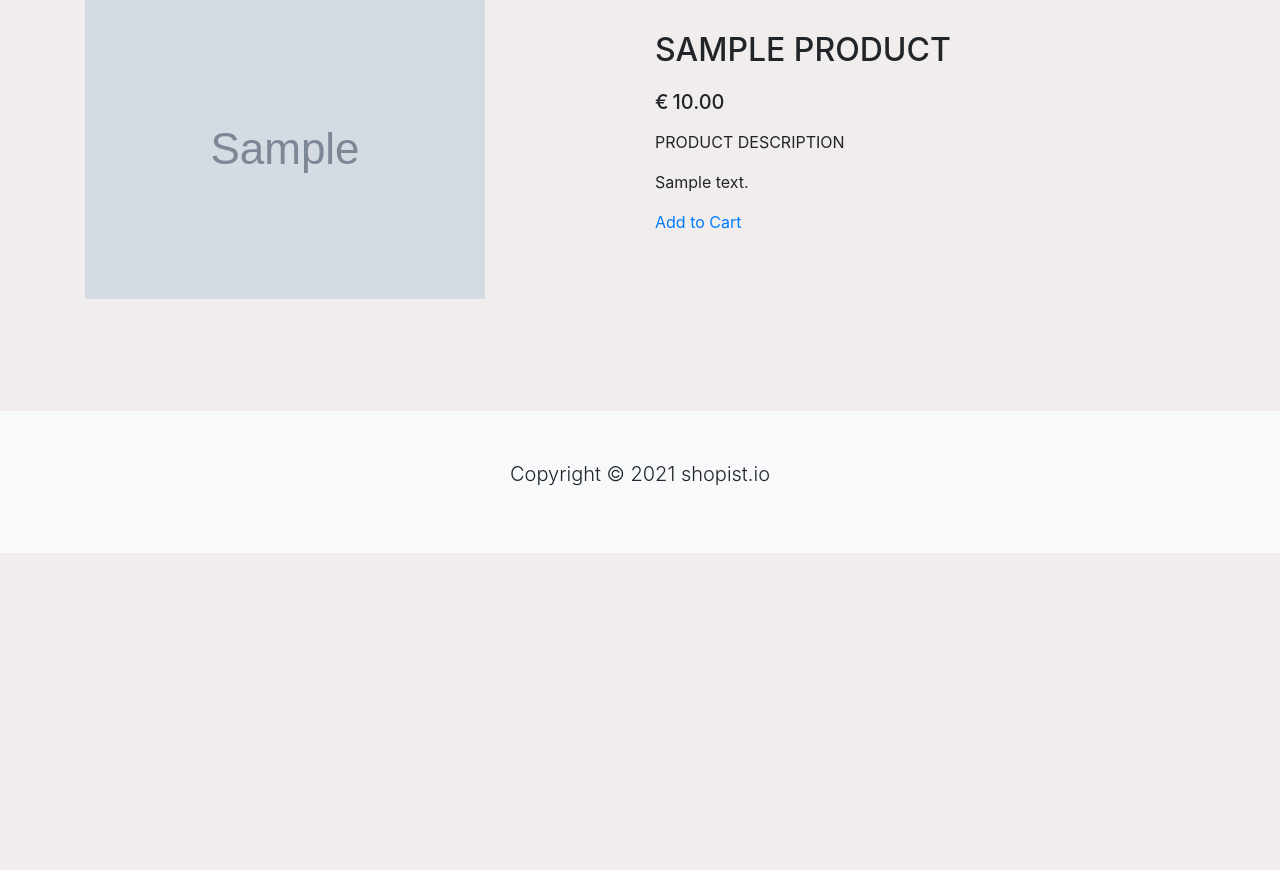
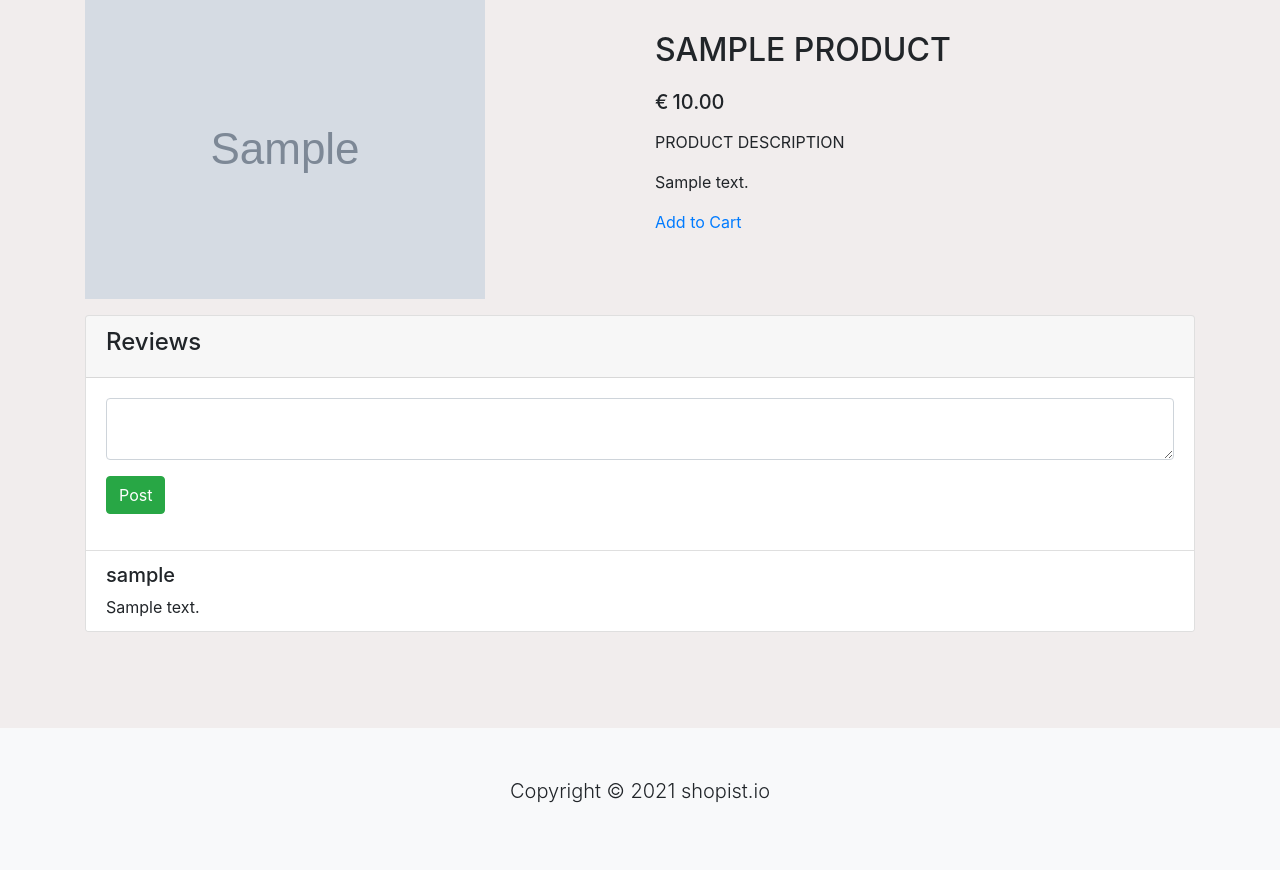
Before and after one commit to leithdm/shopist, a Django app: a page that uses store/templates/store/product_details.html in a window 1280 px wide. Shown: the part 182-1052 px from the top of the page. Before the commit the page ends 735 px from the top, so only its background shows below. Run offline with Django 3.2, Linux system fonts and the light colour scheme; a user stored in the database is signed in; tables that the repository leaves empty hold one stand-in row (values such as "Sample post"); grey boxes marked "Sample" are stand-in pictures; some libraries are stand-ins or nearby versions.

Commit message:
feat: Add ability to review product items

```diff
--- a/store/admin.py
+++ b/store/admin.py
@@ -1,5 +1,5 @@
 from django.contrib import admin
-from .models import Category, Product
+from .models import Category, Product, Review
 
 
 #customize category fields shown on the admin table
@@ -20,3 +20,4 @@ class ProductAdmin(admin.ModelAdmin):
 #site registration
 admin.site.register(Category, CategoryAdmin)
 admin.site.register(Product, ProductAdmin)
+admin.site.register(Review)
--- a/store/models.py
+++ b/store/models.py
@@ -1,7 +1,8 @@
 from django.db import models
 from django.urls import reverse
+from django.contrib.auth.models import User
 
-# Create your models here.
+''' Category Model '''
 class Category(models.Model):
     name = models.CharField(max_length=254, unique=True)
     slug = models.SlugField(max_length=254, unique=True)
@@ -23,6 +24,7 @@ class Category(models.Model):
         return self.name
 
 
+''' Product model '''
 class Product(models.Model):
     name = models.CharField(max_length=250, unique=True)
     slug = models.SlugField(max_length=250, unique=True)
@@ -48,3 +50,13 @@ class Product(models.Model):
 
     def __str__(self):
         return self.name
+
+
+''' Review model for adding reviews to the product details page '''
+class Review(models.Model):
+    product = models.ForeignKey(Product, on_delete=models.CASCADE)
+    user = models.ForeignKey(User, on_delete=models.CASCADE)
+    content = models.CharField(max_length=500)
+
+    def __str__(self):
+        return self.content
--- a/store/templates/store/product_details.html
+++ b/store/templates/store/product_details.html
@@ -29,5 +29,33 @@ Product
             </div>
         </div>
     </div>
+    <div class="card">
+        <div class="card-header">
+          <h4>Reviews</h4>
+        </div>
+        {% if user.is_authenticated %}
+        <div class="card-body">
+          <form method="post">
+            {% csrf_token %}
+            <div class="form-group">
+              <textarea name="content" class="form-control"></textarea>
+            </div>
+            <div class="form-group">
+            <button type="submit" class="btn btn-success">Post</button>
+            </div>
+          </form>
+        </div>
+        {% endif %}
+
+        {% if reviews.count > 0 %}
+        <ul class="list-group list-group-flush">
+         {% for review in reviews %}
+             <li class="list-group-item"> <h5>{{review.user.username}}</h5>
+             <p class="card-text">{{review.content}}</p>
+             </li>
+         {% endfor %}
+       </ul>
+        {% endif %}
+      </div>
 </div>
 {% endblock %}
--- a/store/views.py
+++ b/store/views.py
@@ -1,5 +1,5 @@
 from django.shortcuts import render, get_object_or_404
-from .models import Category, Product
+from .models import Category, Product, Review
 
 # Create your views here.
 def home(request, category_slug=None):
@@ -22,7 +22,13 @@ def productDetails(request, category_slug, product_slug):
         product = Product.objects.get(category__slug=category_slug, slug=product_slug)
     except Exception as e:
         raise e
-    return render(request, 'store/product_details.html', {'product': product})
+
+    if request.method == 'POST' and request.user.is_authenticated and request.POST['content'].strip() != '':
+        Review.objects.create(product=product,
+                              user=request.user,
+                              content=request.POST['content'])
+    reviews = Review.objects.filter(product=product)
+    return render(request, 'store/product_details.html', {'product': product, 'reviews': reviews})
 
 
 #ability to search using 'search' field on nav-bar
```
Also changed, not shown: store/migrations/0003_review.py (added).
